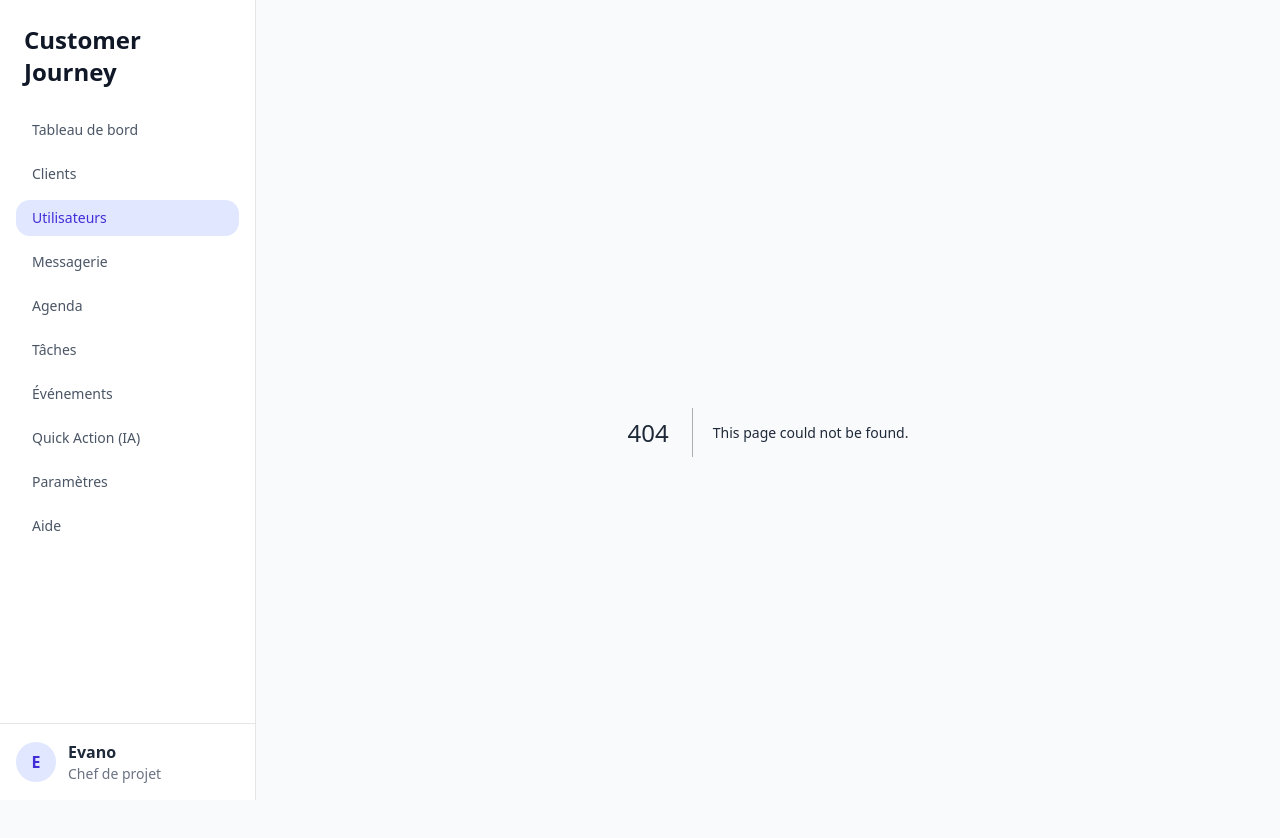
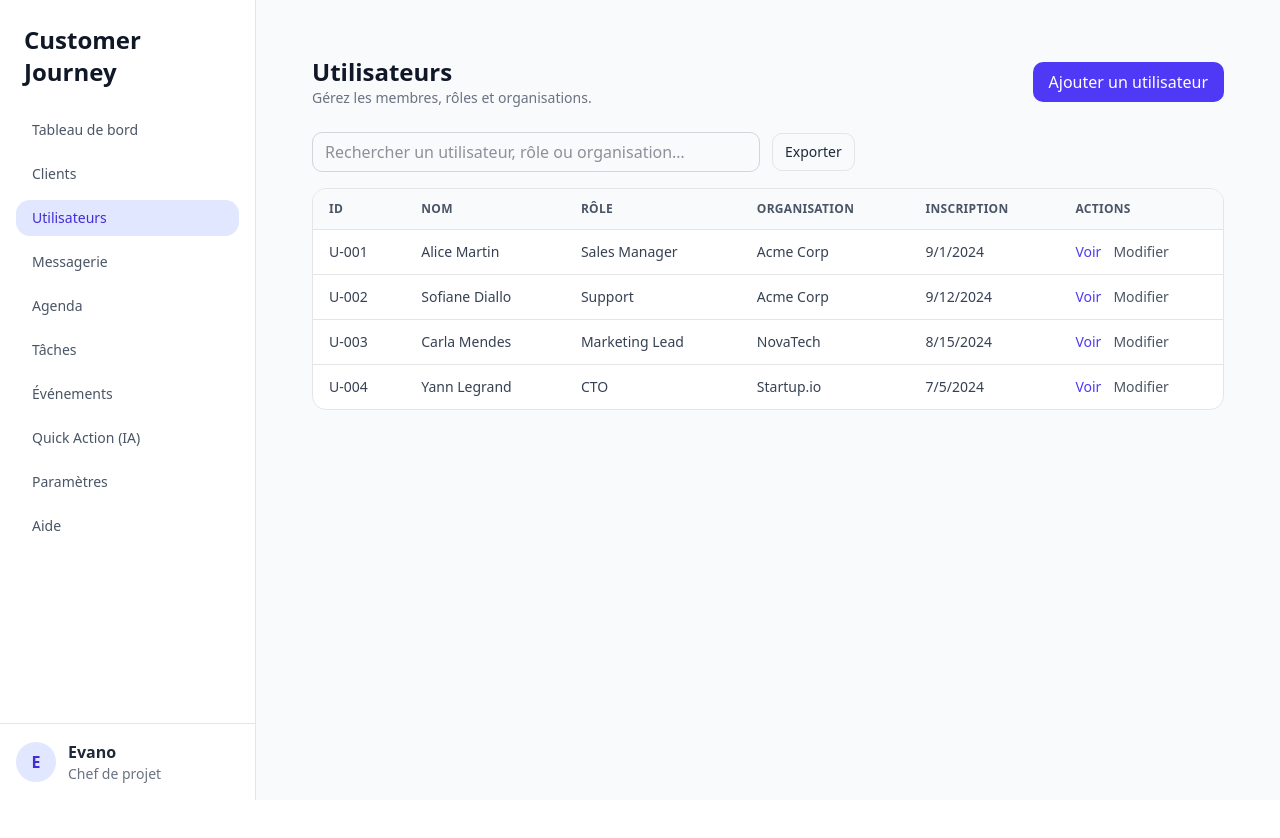
Before and after one commit to ismailAchibat/customer-journey, a Next.js app: page /users in a window 1280 px wide. Before the commit this address had no page. Shown: the top 838 px of the page. After the commit the page ends 800 px from the top, so only its background shows below. Built offline with nearby package versions, Linux system fonts and the light colour scheme.

Commit message:
Page utilisateurs

```diff
--- /dev/null
+++ b/app/users/page.tsx
@@ -0,0 +1,107 @@
+"use client";
+
+import { useMemo, useState } from "react";
+
+// Schéma Users (mock conforme à ton MCD)
+type User = {
+    id: string;
+    displayName: string;
+    team_role: string;
+    organisation: string;
+    createdAt: string; // ISO
+};
+
+const MOCK_USERS: User[] = [
+    { id: "U-001", displayName: "Alice Martin", team_role: "Sales Manager", organisation: "Acme Corp", createdAt: "2024-09-01T09:20:00Z" },
+    { id: "U-002", displayName: "Sofiane Diallo", team_role: "Support", organisation: "Acme Corp", createdAt: "2024-09-12T10:00:00Z" },
+    { id: "U-003", displayName: "Carla Mendes", team_role: "Marketing Lead", organisation: "NovaTech", createdAt: "2024-08-15T08:00:00Z" },
+    { id: "U-004", displayName: "Yann Legrand", team_role: "CTO", organisation: "Startup.io", createdAt: "2024-07-05T13:30:00Z" },
+];
+
+export default function UsersPage() {
+    const [q, setQ] = useState("");
+    const users = useMemo(() => {
+        const s = q.trim().toLowerCase();
+        if (!s) return MOCK_USERS;
+        return MOCK_USERS.filter(
+            (u) =>
+                u.displayName.toLowerCase().includes(s) ||
+                u.team_role.toLowerCase().includes(s) ||
+                u.organisation.toLowerCase().includes(s)
+        );
+    }, [q]);
+
+    return (
+        <div className="p-6">
+            {/* Header */}
+            <div className="mb-6 flex items-center justify-between gap-3">
+                <div>
+                    <h1 className="text-2xl font-semibold text-gray-900">Utilisateurs</h1>
+                    <p className="text-sm text-gray-500">
+                        Gérez les membres, rôles et organisations.
+                    </p>
+                </div>
+                <button className="rounded-lg bg-indigo-600 px-4 py-2 text-white hover:bg-indigo-700">
+                    Ajouter un utilisateur
+                </button>
+            </div>
+
+            {/* Toolbar */}
+            <div className="mb-4 flex items-center gap-3">
+                <input
+                    value={q}
+                    onChange={(e) => setQ(e.target.value)}
+                    placeholder="Rechercher un utilisateur, rôle ou organisation…"
+                    className="h-10 w-full max-w-md rounded-lg border border-gray-300 px-3 focus:outline-none focus:ring-2 focus:ring-indigo-500"
+                />
+                <button className="rounded-lg border px-3 py-2 text-sm hover:bg-gray-50">
+                    Exporter
+                </button>
+            </div>
+
+            {/* Table */}
+            <div className="overflow-hidden rounded-xl border bg-white">
+                <table className="min-w-full divide-y">
+                    <thead className="bg-gray-50">
+                        <tr>
+                            <Th>ID</Th>
+                            <Th>Nom</Th>
+                            <Th>Rôle</Th>
+                            <Th>Organisation</Th>
+                            <Th>Inscription</Th>
+                            <Th>Actions</Th>
+                        </tr>
+                    </thead>
+                    <tbody className="divide-y">
+                        {users.map((u) => (
+                            <tr key={u.id} className="hover:bg-gray-50">
+                                <Td>{u.id}</Td>
+                                <Td className="font-medium">{u.displayName}</Td>
+                                <Td>{u.team_role}</Td>
+                                <Td>{u.organisation}</Td>
+                                <Td>{new Date(u.createdAt).toLocaleDateString()}</Td>
+                                <Td>
+                                    <div className="flex gap-3">
+                                        <button className="text-indigo-600 hover:underline">Voir</button>
+                                        <button className="text-gray-600 hover:underline">Modifier</button>
+                                    </div>
+                                </Td>
+                            </tr>
+                        ))}
+                    </tbody>
+                </table>
+            </div>
+        </div>
+    );
+}
+
+function Th({ children }: { children: React.ReactNode }) {
+    return (
+        <th className="px-4 py-3 text-left text-xs font-semibold uppercase tracking-wide text-gray-600">
+            {children}
+        </th>
+    );
+}
+function Td({ children, className = "" }: { children: React.ReactNode; className?: string }) {
+    return <td className={`px-4 py-3 text-sm text-gray-700 ${className}`}>{children}</td>;
+}
```
